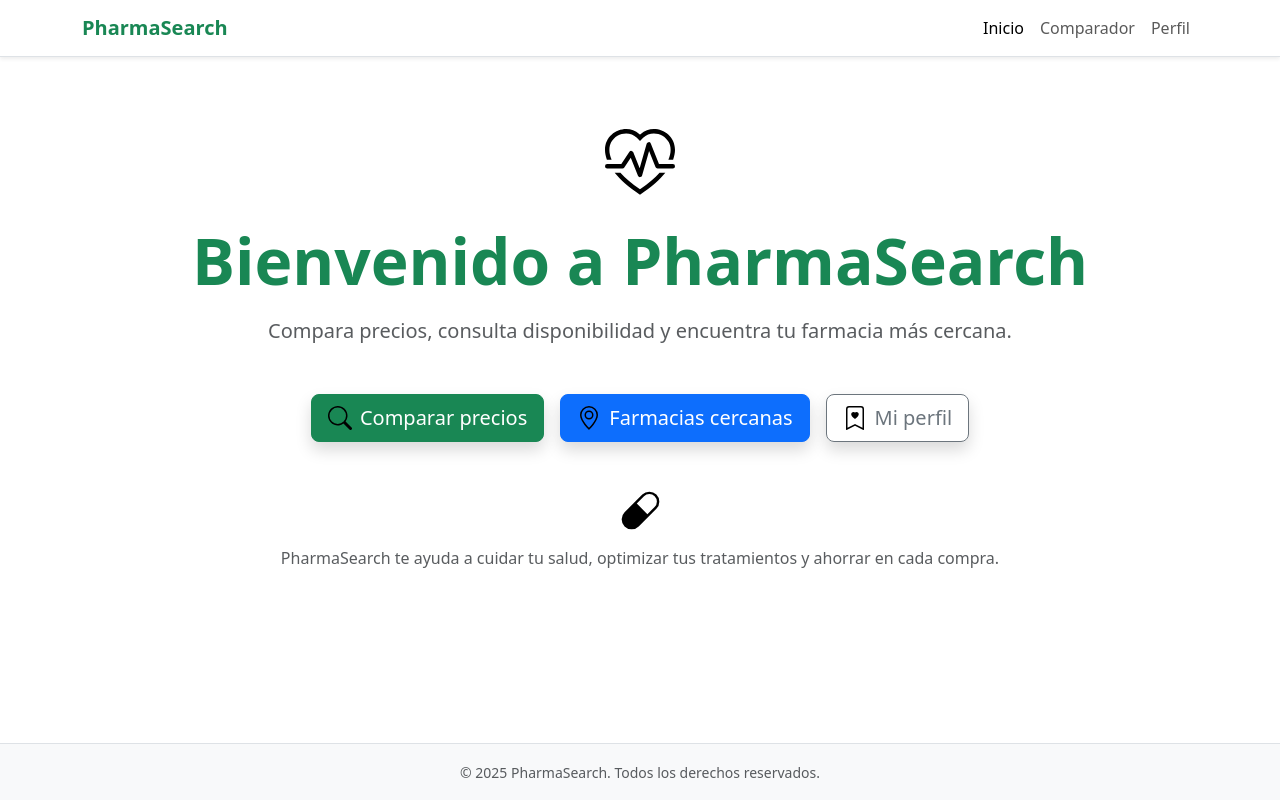
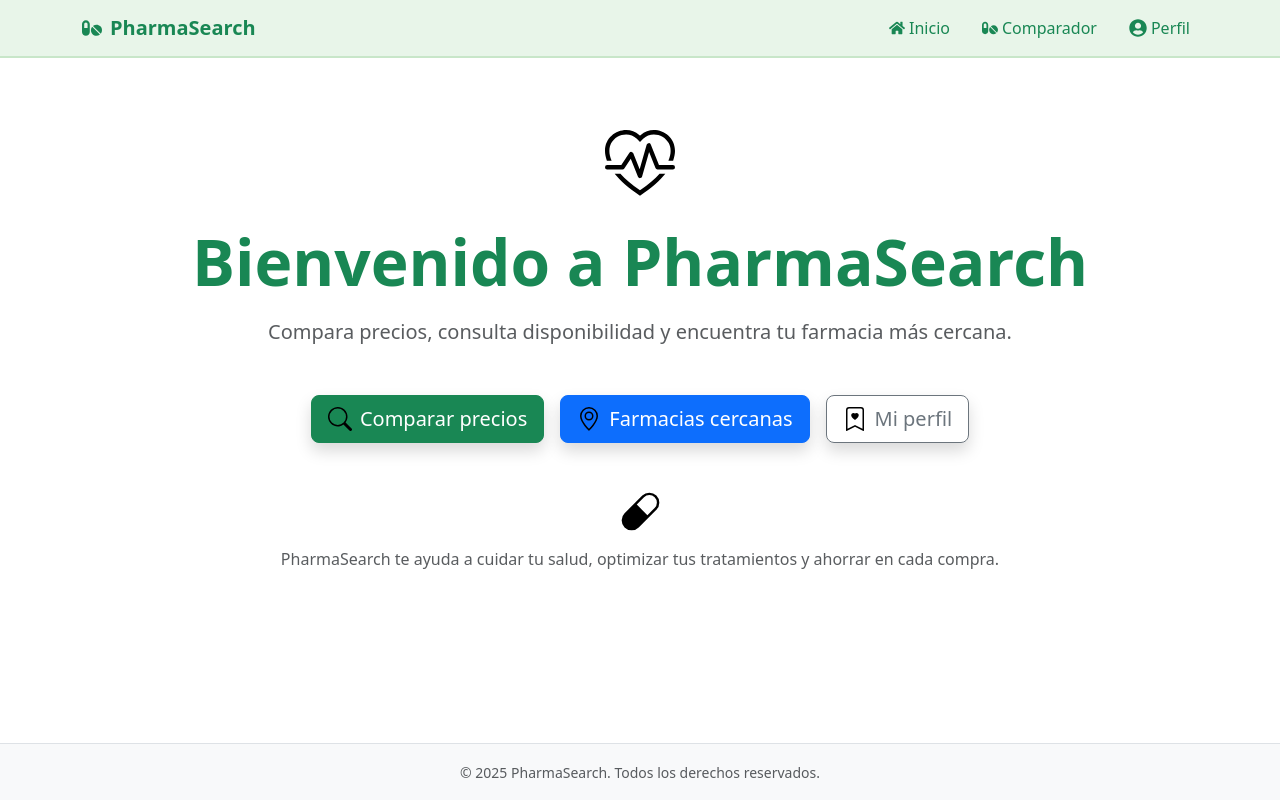
Before and after one commit to ripifopo/PROGRA_PRO_CS, a Next.js app in the folder MediSearch/: page / in a window 1280 px wide. Built offline with nearby package versions, Linux system fonts and the light colour scheme.

Commit message:
[CS8-82] Mejora NavBar
Se le añadió color e iconos a la navbar

```diff
--- a/MediSearch/src/app/components/Navbar.tsx
+++ b/MediSearch/src/app/components/Navbar.tsx
@@ -3,19 +3,21 @@
 'use client';
 
 import Link from 'next/link';
-import { FaBell } from 'react-icons/fa';
-import { useAuth } from '../../context/AuthContext'; // Hook del contexto de autenticación
+import { FaBell, FaUserCircle, FaHome, FaPills } from 'react-icons/fa';
+import { useAuth } from '../../context/AuthContext';
 
 export default function Navbar() {
-  const { isLoggedIn } = useAuth(); // Hook que indica si el usuario tiene sesión activa
+  const { isLoggedIn } = useAuth();
 
   return (
-    <nav className="navbar navbar-expand-lg navbar-light bg-white border-bottom shadow-sm">
+    <nav className="navbar navbar-expand-lg" style={{ backgroundColor: '#e8f5e9', borderBottom: '2px solid #c8e6c9' }}>
       <div className="container">
-        {/* Logo de PharmaSearch */}
-        <a className="navbar-brand fw-bold text-success" href="/">PharmaSearch</a>
+        {/* Logo decorado */}
+        <a className="navbar-brand fw-bold text-success d-flex align-items-center gap-2" href="/">
+          <FaPills size={20} /> PharmaSearch
+        </a>
 
-        {/* Botón para responsive */}
+        {/* Botón responsive */}
         <button
           className="navbar-toggler"
           type="button"
@@ -25,26 +27,30 @@ export default function Navbar() {
           <span className="navbar-toggler-icon"></span>
         </button>
 
-        {/* Menú colapsable */}
         <div className="collapse navbar-collapse" id="mainNavbar">
-          <ul className="navbar-nav ms-auto mb-2 mb-lg-0">
+          <ul className="navbar-nav ms-auto mb-2 mb-lg-0 d-flex align-items-center gap-3">
             <li className="nav-item">
-              <Link className="nav-link active" href="/">Inicio</Link>
+              <Link className="nav-link text-success d-flex align-items-center gap-1" href="/">
+                <FaHome size={16} /> Inicio
+              </Link>
             </li>
             <li className="nav-item">
-              <Link className="nav-link" href="/comparator">Comparador</Link>
+              <Link className="nav-link text-success d-flex align-items-center gap-1" href="/comparator">
+                <FaPills size={16} /> Comparador
+              </Link>
             </li>
             <li className="nav-item">
-              <Link className="nav-link" href="/profile">Perfil</Link>
+              <Link className="nav-link text-success d-flex align-items-center gap-1" href="/profile">
+                <FaUserCircle size={18} /> Perfil
+              </Link>
             </li>
 
-            {/* Solo se muestra si el usuario ha iniciado sesión */}
             {isLoggedIn && (
               <li className="nav-item">
                 <Link className="nav-link" href="/alerts" title="Alertas">
                   <div
-                    className="rounded-circle border border-success d-flex justify-content-center align-items-center"
-                    style={{ width: '34px', height: '34px' }}
+                    className="rounded-circle border border-success d-flex justify-content-center align-items-center bg-white shadow-sm"
+                    style={{ width: '36px', height: '36px' }}
                   >
                     <FaBell size={16} color="#218754" />
                   </div>
```
